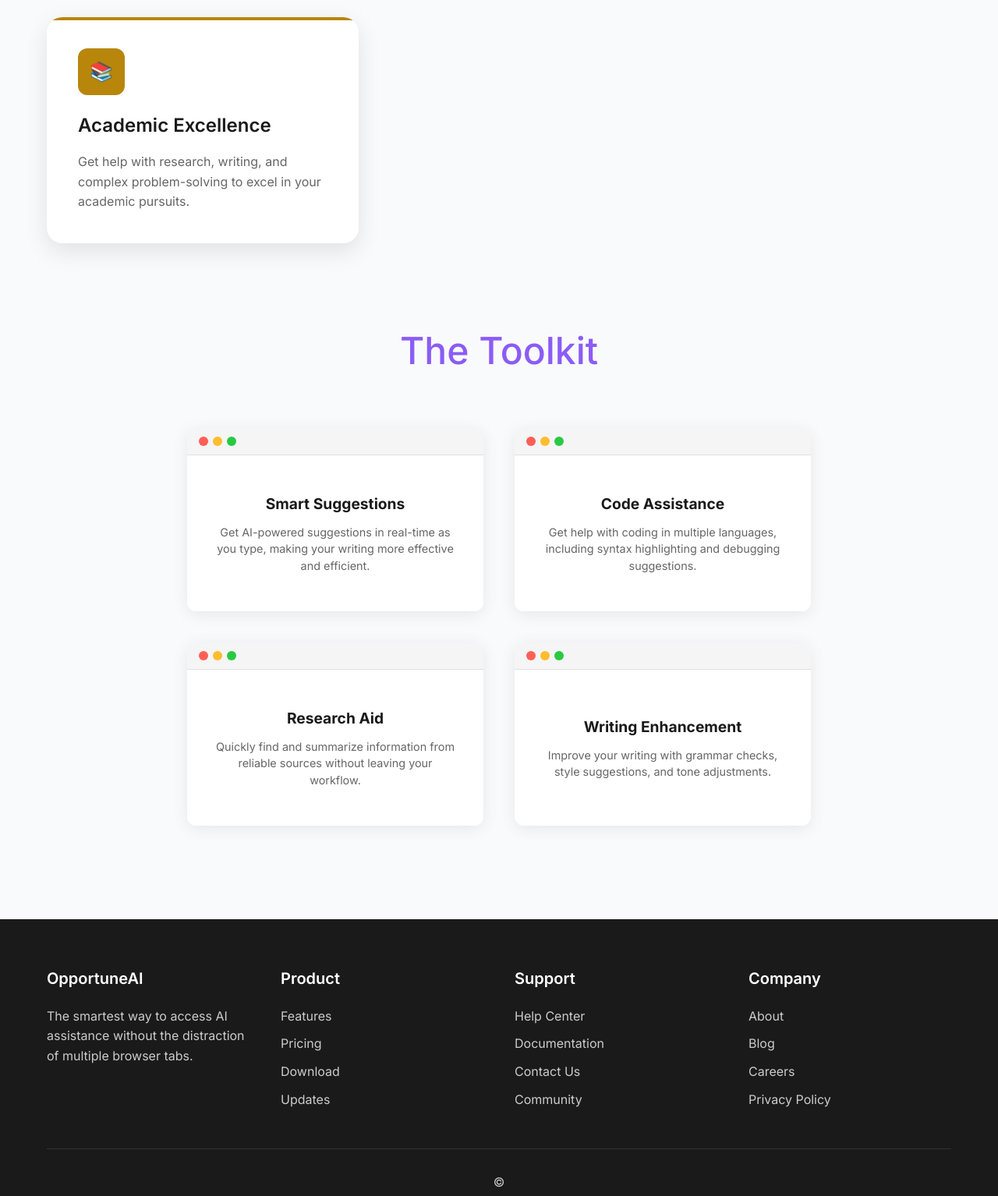
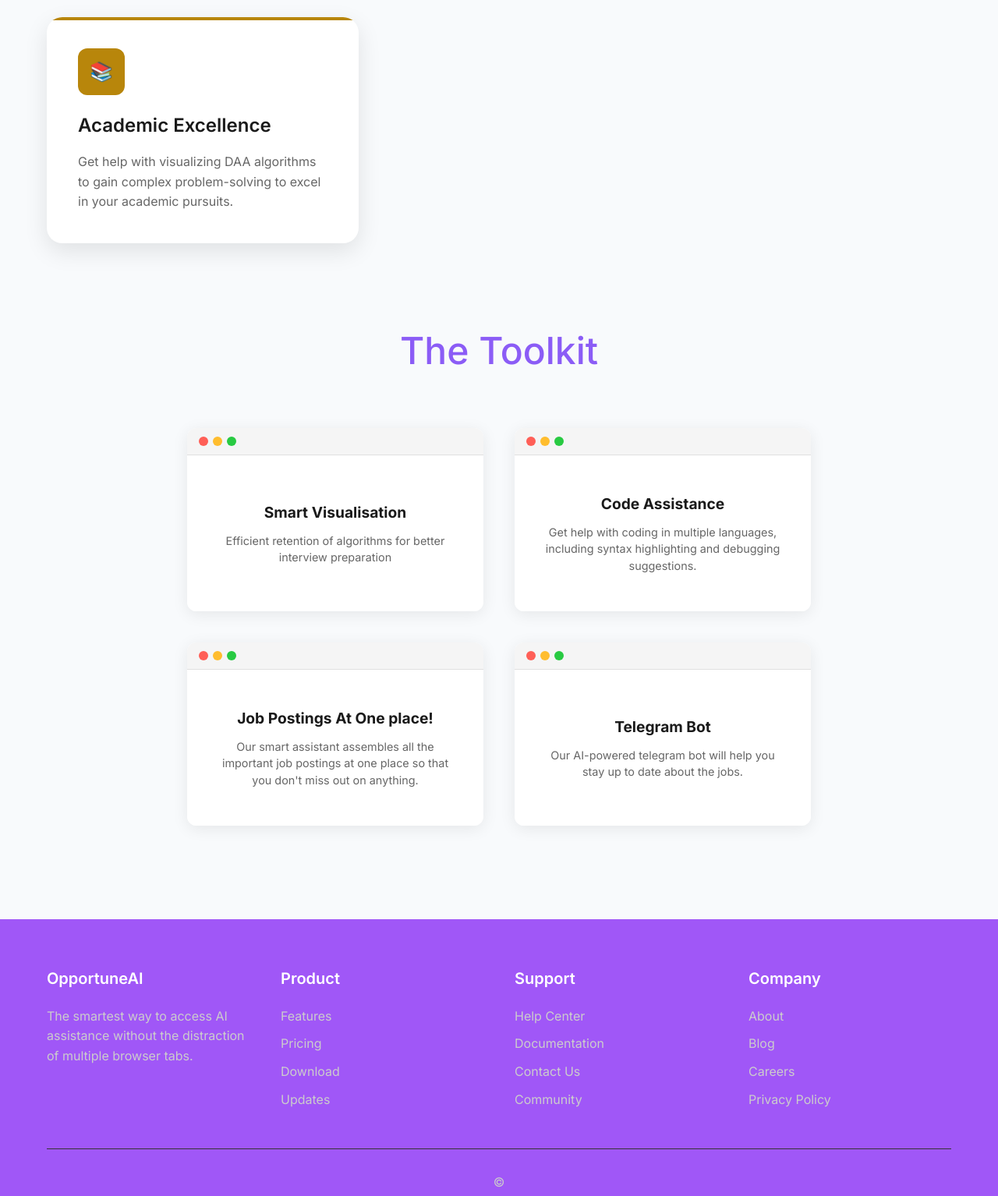
Before and after one commit to ishwariiic/DAA-PBL, a plain HTML site: page index.html in a window 1280 px wide. Shown: the part 1263-2797 px from the top of the page at 78% size. Drawn offline with Linux system fonts and the light colour scheme.

Commit message:
Update index.html

```diff
--- a/index.html
+++ b/index.html
@@ -25,7 +25,7 @@
             padding: 0 20px;
         }
 
-        /* Header */
+
         header {
             position: fixed;
             top: 0;
@@ -136,7 +136,7 @@
             }
         }
 
-        /* Additional animated grid lines for more complex movement */
+
         .animated-grid::before {
             content: '';
             position: absolute;
@@ -238,7 +238,7 @@
             transform: translateY(-10px);
         }
 
-        /* Placeholder mockup image */
+
         .placeholder-mockup {
             width: 700px;
             height: 400px;
@@ -435,9 +435,8 @@
             font-size: 16px;
         }
 
-        /* Footer */
         footer {
-            background: #1a1a1a;
+            background:#A057F7;
             color: white;
             padding: 60px 0 30px;
         }
@@ -502,8 +501,8 @@
         <nav class="container">
             <a href="#" class="logo">OpportuneAI</a>
             <ul class="nav-links">
-                <li><a href="#">Home</a></li>
-                <li><a href="#">Features</a></li>
+                <li><a href="index.html">Home</a></li>
+                <li><a href="algorithms.html">Features</a></li>
                 <li><a href="#">Testimonials</a></li>
                 <li><a href="#">Pricing</a></li>
             </ul>
@@ -522,11 +521,10 @@
                         <span style="color: #8B5CF6;">No ChatGPT Tab open.</span>
                     </h1>
                     <p class="hero-subtitle" style="font-size: 1.25rem; color: #6B7280; margin-bottom: 2.5rem; line-height: 1.7; max-width: 90%;">
-                        OpportuneAI integrates directly into your workflow, providing AI assistance exactly when and where you need it. No more tab switching, just pure productivity.
-                    </p>
+Your pocket-sized mock interviewer-minus the judgment- OpportuneAI is here- to aid to better in interview prep.                    </p>
                     <div style="display: flex; gap: 1.25rem; margin-top: 2.5rem;">
                         <a href="#" class="hero-cta" style="display: inline-flex; align-items: center; justify-content: center; padding: 0.9rem 2rem; font-size: 1.05rem; font-weight: 500; border-radius: 10px;">
-                            Download Plugin
+                            Start Exploring
                         </a>
                         <a href="#" style="display: inline-flex; align-items: center; justify-content: center; padding: 0.9rem 2rem; font-size: 1.05rem; font-weight: 500; color: #4B5563; text-decoration: none; border: 1px solid #E5E7EB; border-radius: 10px; transition: all 0.2s ease; background: #F9FAFB;">
                             Watch Demo
@@ -558,7 +556,7 @@
             <div class="feature-card">
                 <div class="feature-icon">📚</div>
                 <h3 class="feature-title">Academic Excellence</h3>
-                <p class="feature-description">Get help with research, writing, and complex problem-solving to excel in your academic pursuits.</p>
+                <p class="feature-description">Get help with visualizing DAA algorithms to gain complex problem-solving to excel in your academic pursuits.</p>
             </div>
 
             <div class="toolkit-section">
@@ -573,8 +571,8 @@
                             </div>
                         </div>
                         <div class="toolkit-content">
-                            <h3>Smart Suggestions</h3>
-                            <p>Get AI-powered suggestions in real-time as you type, making your writing more effective and efficient.</p>
+                            <h3>Smart Visualisation</h3>
+                            <p>Efficient retention of algorithms for better interview preparation</p>
                         </div>
                     </div>
 
@@ -601,8 +599,8 @@
                             </div>
                         </div>
                         <div class="toolkit-content">
-                            <h3>Research Aid</h3>
-                            <p>Quickly find and summarize information from reliable sources without leaving your workflow.</p>
+                            <h3>Job Postings At One place!</h3>
+                            <p>Our smart assistant assembles all the important job postings at one place so that you don't miss out on anything.</p>
                         </div>
                     </div>
 
@@ -615,8 +613,8 @@
                             </div>
                         </div>
                         <div class="toolkit-content">
-                            <h3>Writing Enhancement</h3>
-                            <p>Improve your writing with grammar checks, style suggestions, and tone adjustments.</p>
+                            <h3>Telegram Bot</h3>
+                            <p>Our AI-powered telegram bot will help you stay up to date about the jobs.</p>
                         </div>
                     </div>
                 </div>
```
